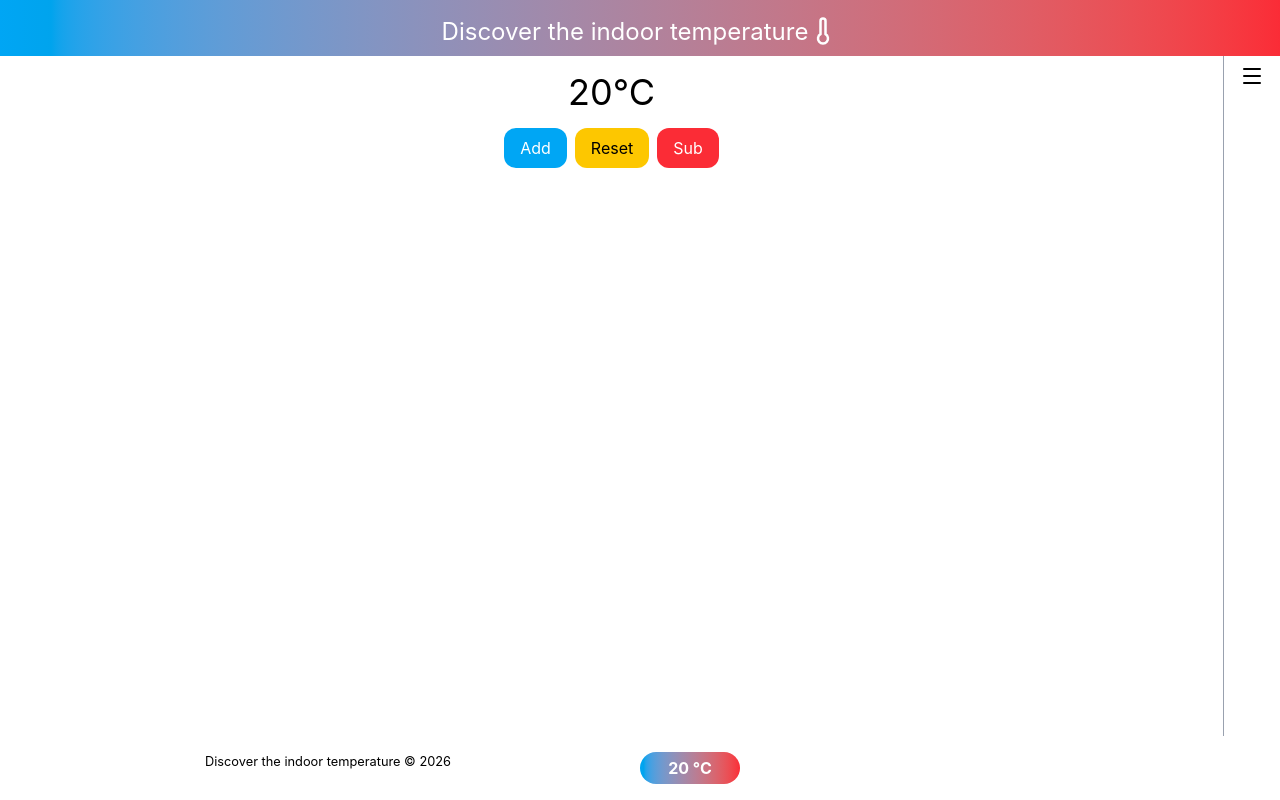
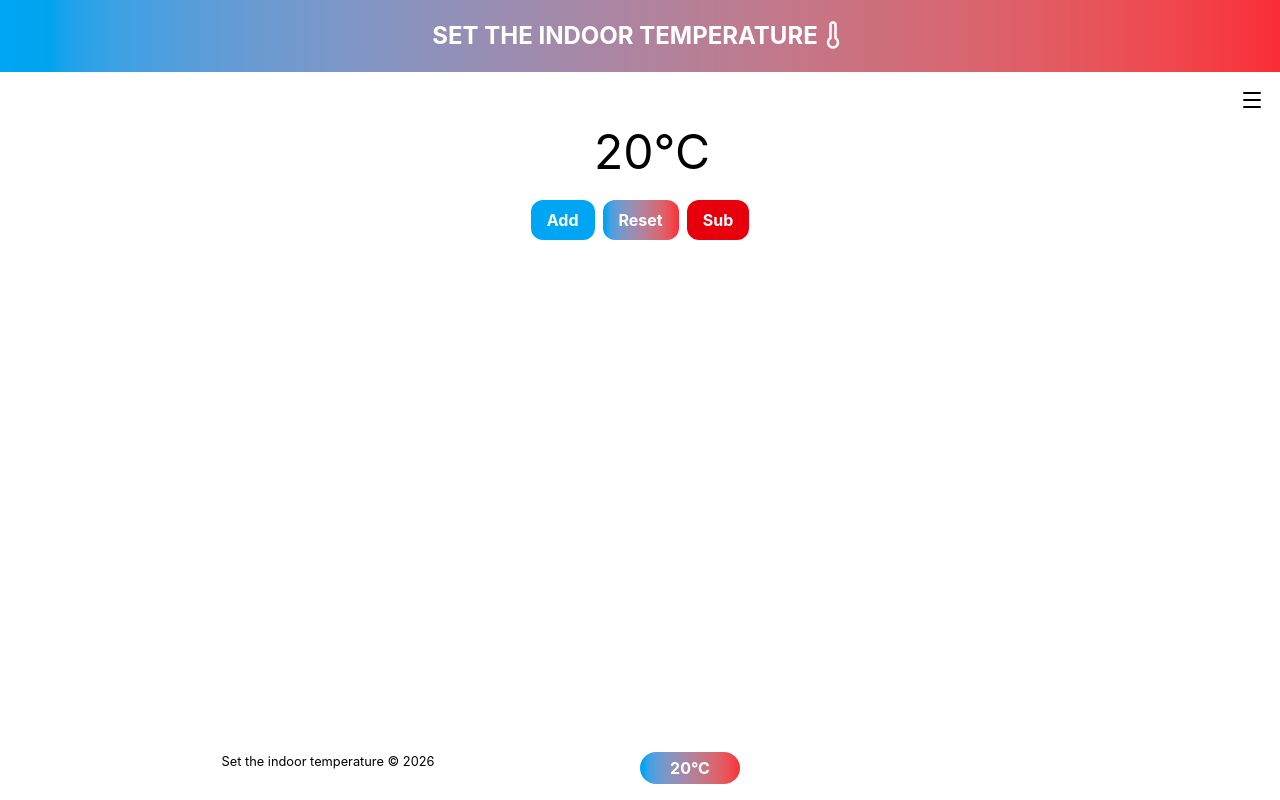
Before and after one commit to mariarita-depierro/react-context, a React (Vite) app: page / in a window 1280 px wide. Built offline with nearby package versions, Linux system fonts and the light colour scheme.

Commit message:
add useContext

```diff
--- a/src/App.jsx
+++ b/src/App.jsx
@@ -4,6 +4,7 @@ import Sidebar from "./components/layouts/Sidebar";
 import Footer from "./components/layouts/Footer";
 
 import { useState } from "react";
+import ThermostatContext from "./contexts/ThermostatContext";
 
 function App() {
   const [temperature, setTemperature] = useState(20);
@@ -22,20 +23,25 @@ function App() {
 
   return (
     <div className="flex flex-col min-h-dvh">
-      <Header />
-      <div className="flex flex-col flex-1">
-        <div className="flex flex-1">
-          <MainContent
-            temperature={temperature}
-            handleAddTemperature={handleAddTemperature}
-            handleSubTemperature={handleSubTemperature}
-            handleResetTemperature={handleResetTemperature}
-          />
-          <Sidebar handleResetTemperature={handleResetTemperature} />
+      {/* Trasmissione dei valori */}
+      <ThermostatContext
+        value={{
+          temperature,
+          handleAddTemperature,
+          handleResetTemperature,
+          handleSubTemperature,
+        }}
+      >
+        <Header />
+        <div className="flex flex-col flex-1">
+          <div className="flex flex-1">
+            <MainContent />
+            <Sidebar />
+          </div>
+
+          <Footer />
         </div>
-
-        <Footer temperature={temperature} />
-      </div>
+      </ThermostatContext>
     </div>
   );
 }
--- a/src/components/layouts/Footer.jsx
+++ b/src/components/layouts/Footer.jsx
@@ -1,12 +1,12 @@
-export default function Footer({ temperature }) {
+import FooterBadge from "../ui/FooterBadge";
+
+export default function Footer() {
   return (
     <footer className="grid grid-cols-2 m-4 text-center">
       <small>
-        Discover the indoor temperature &copy; {new Date().getFullYear()}
+        Set the indoor temperature &copy; {new Date().getFullYear()}
       </small>
-      <span className="bg-linear-to-r from-sky-500 to-red-500 text-white font-bold w-25 rounded-2xl p-1">
-        {temperature} °C
-      </span>
+      <FooterBadge></FooterBadge>
     </footer>
   );
 }
--- a/src/components/layouts/Header.jsx
+++ b/src/components/layouts/Header.jsx
@@ -2,8 +2,8 @@ import { Thermometer } from "lucide-react";
 
 export default function Header() {
   return (
-    <header className="flex text-white justify-center p-4 h-14 bg-linear-to-r from-sky-500 to-red-500">
-      <h1 className="text-2xl ">Discover the indoor temperature</h1>
+    <header className="flex text-white justify-center p-5 bg-linear-to-r from-sky-500 to-red-500 font-bold uppercase">
+      <h1 className="text-2xl ">Set the indoor temperature</h1>
       <Thermometer size={30} />
     </header>
   );
--- a/src/components/layouts/MainContent.jsx
+++ b/src/components/layouts/MainContent.jsx
@@ -1,19 +1,9 @@
 import ThermostatSection from "../sections/ThermostatSection";
 
-export default function MainContent({
-  temperature,
-  handleAddTemperature,
-  handleSubTemperature,
-  handleResetTemperature,
-}) {
+export default function MainContent() {
   return (
     <main className="grow m-4">
-      <ThermostatSection
-        temperature={temperature}
-        handleAddTemperature={handleAddTemperature}
-        handleSubTemperature={handleSubTemperature}
-        handleResetTemperature={handleResetTemperature}
-      />
+      <ThermostatSection />
     </main>
   );
 }
--- a/src/components/layouts/Sidebar.jsx
+++ b/src/components/layouts/Sidebar.jsx
@@ -1,23 +1,22 @@
 import { MenuIcon } from "lucide-react";
 import { useState } from "react";
+import ResetButton from "../ui/ResetButton";
 
-export default function Sidebar({ handleResetTemperature }) {
-  const [menu, setMenu] = useState(false);
+export default function Sidebar() {
+  const [isClicked, setIsClicked] = useState(false);
 
-  function handleSetMenu() {
-    setMenu((actual) => !actual);
+  function handleIsClicked() {
+    setIsClicked((actual) => !actual);
   }
 
   return (
-    <aside dir="ltr" className="border-s border-gray-400 ps-4 pe-4 pt-2">
-      <MenuIcon onClick={handleSetMenu}></MenuIcon>
-      {menu ? (
-        <button
-          className="me-4 mt-4 border bg-yellow-500 py-2 px-4 rounded-xl cursor-pointer"
-          onClick={handleResetTemperature}
-        >
-          Reset
-        </button>
+    <aside className="relative pt-2">
+      <MenuIcon
+        className="fixed top-22 right-2 cursor-pointer me-2"
+        onClick={handleIsClicked}
+      ></MenuIcon>
+      {isClicked ? (
+        <ResetButton className="absolute top-20 right-4 font-bold"></ResetButton>
       ) : (
         ""
       )}
--- a/src/components/sections/ThermostatSection.jsx
+++ b/src/components/sections/ThermostatSection.jsx
@@ -1,27 +1,23 @@
-export default function ThermostatSection({
-  temperature,
-  handleAddTemperature,
-  handleResetTemperature,
-  handleSubTemperature,
-}) {
+import { useContext } from "react";
+import ThermostatContext from "../../contexts/ThermostatContext";
+import ResetButton from "../ui/ResetButton";
+
+export default function ThermostatSection() {
+  const { temperature, handleAddTemperature, handleSubTemperature } =
+    useContext(ThermostatContext);
   return (
-    <section className="flex flex-col">
-      <h2 className="text-4xl mb-4 text-center">{temperature}°C</h2>
-      <div className="flex gap-2 self-center text-white">
+    <section className="flex flex-col items-center mt-10">
+      <h2 className="text-5xl mb-6 ps-6">{temperature}°C</h2>
+      <div className="flex gap-2 text-white font-bold">
         <button
           className="bg-sky-500 py-2 px-4 rounded-xl cursor-pointer"
           onClick={handleAddTemperature}
         >
           Add
         </button>
+        <ResetButton></ResetButton>
         <button
-          className="bg-yellow-400 py-2 px-4 rounded-xl cursor-pointer text-black"
-          onClick={handleResetTemperature}
-        >
-          Reset
-        </button>
-        <button
-          className="bg-red-500 py-2 px-4 rounded-xl cursor-pointer"
+          className="bg-red-600 py-2 px-4 rounded-xl cursor-pointer"
           onClick={handleSubTemperature}
         >
           Sub
--- /dev/null
+++ b/src/components/ui/FooterBadge.jsx
@@ -0,0 +1,11 @@
+import { useContext } from "react";
+import ThermostatContext from "../../contexts/ThermostatContext";
+
+export default function FooterBadge() {
+  const { temperature } = useContext(ThermostatContext);
+  return (
+    <span className="bg-linear-to-r from-sky-500 to-red-500 text-white font-bold w-25 rounded-2xl p-1">
+      {temperature}°C
+    </span>
+  );
+}
--- /dev/null
+++ b/src/components/ui/ResetButton.jsx
@@ -0,0 +1,14 @@
+import { useContext } from "react";
+import ThermostatContext from "../../contexts/ThermostatContext";
+
+export default function ResetButton({ className = "" }) {
+  const { handleResetTemperature } = useContext(ThermostatContext);
+  return (
+    <button
+      className={`bg-linear-to-r from-sky-500 to-red-500 py-2 px-4 rounded-xl cursor-pointer text-white ${className}`}
+      onClick={handleResetTemperature}
+    >
+      Reset
+    </button>
+  );
+}
--- /dev/null
+++ b/src/contexts/ThermostatContext.jsx
@@ -0,0 +1,6 @@
+import { createContext } from "react";
+
+/* Definizione del contesto */
+const ThermostatContext = createContext();
+
+export default ThermostatContext;
```
